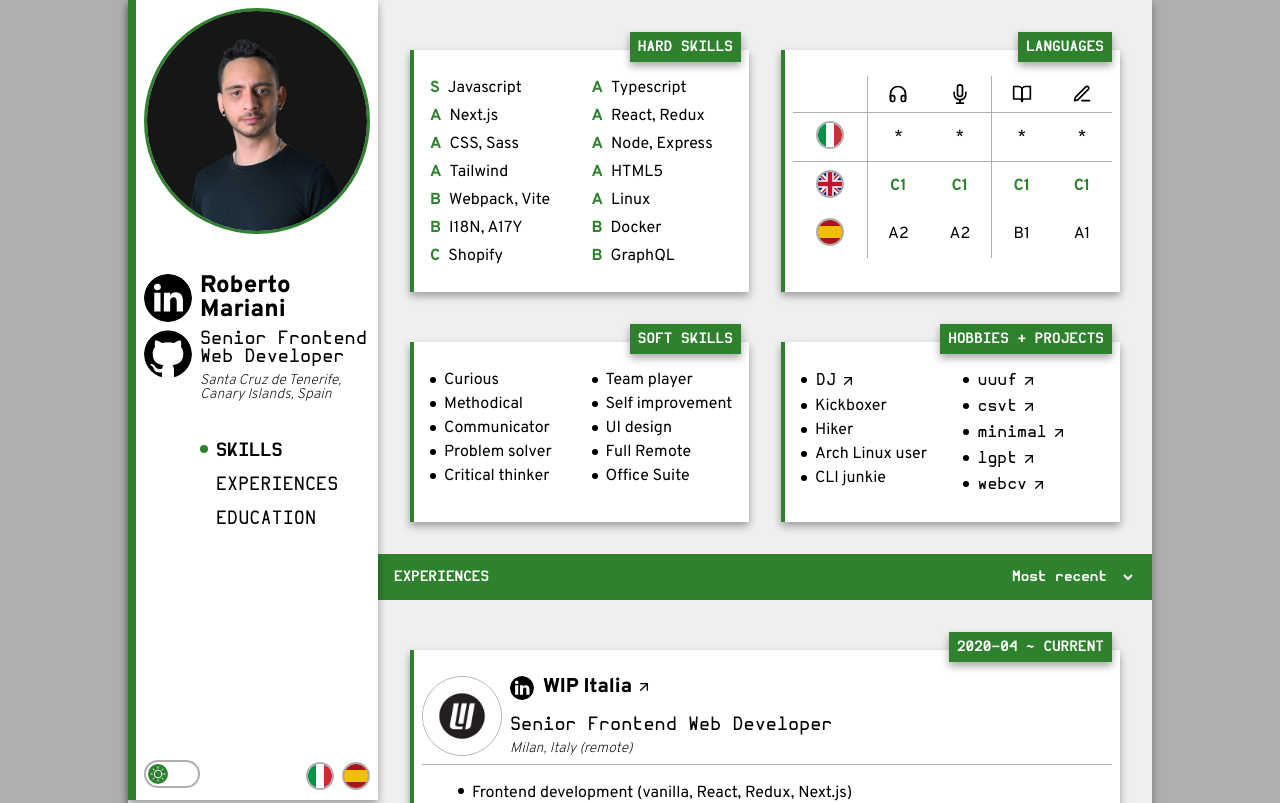
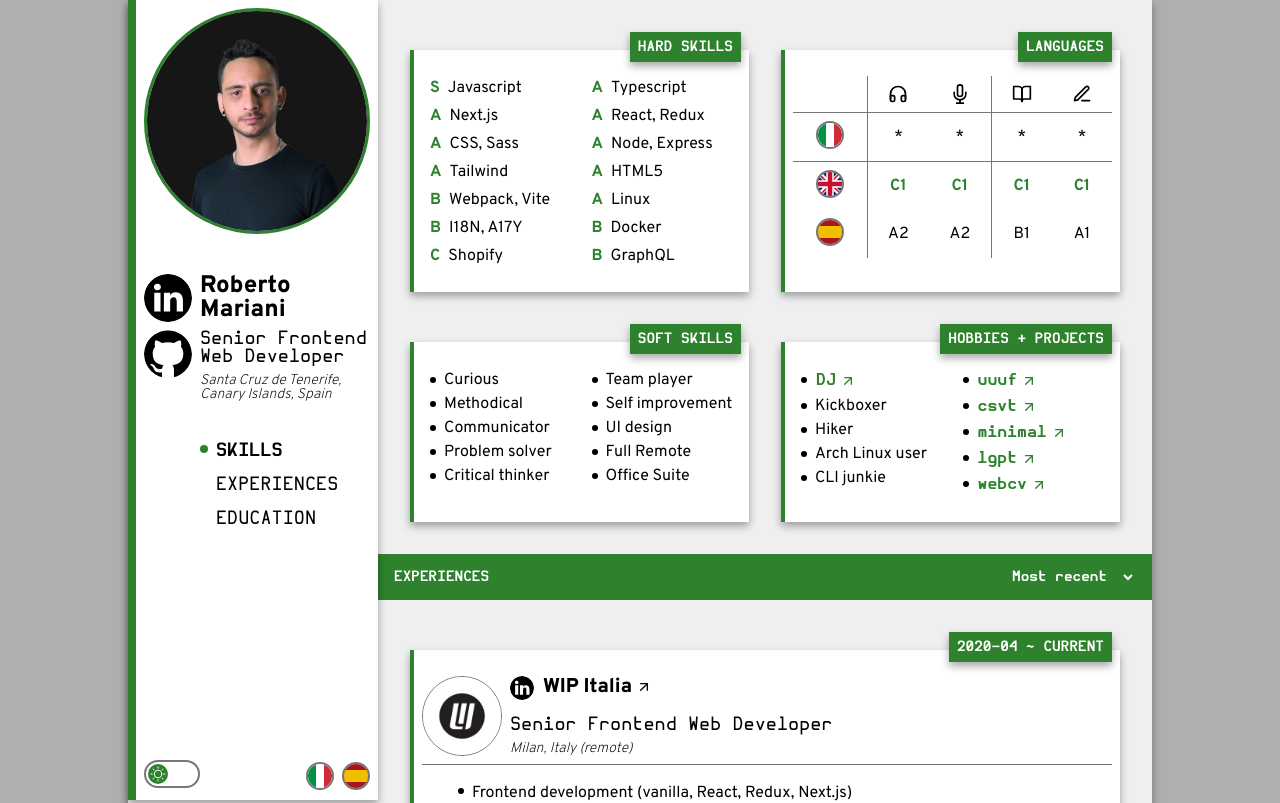
Before and after one commit to subnixr/web-cv, a Next.js app: page /en#skills in a window 1280 px wide. Shown: the top 803 px of the page. Built offline with nearby package versions, Linux system fonts and the light colour scheme.

Commit message:
fix colors

```diff
--- a/src/app/[locale]/ui/CVNav.tsx
+++ b/src/app/[locale]/ui/CVNav.tsx
@@ -26,8 +26,8 @@ export default function CVNav({ className, onClick }: NavProps) {
                                 'flex items-center',
                                 'font-alt text-500 uppercase',
                                 'appearance-none outline-none',
-                                'hover:font-bold',
-                                'focus:font-bold',
+                                'hover:text-primary hover:font-bold',
+                                'focus:text-primary focus:font-bold',
                                 {
                                     'font-bold': current === section,
                                 },
--- a/src/components/base/useTheme.tsx
+++ b/src/components/base/useTheme.tsx
@@ -41,7 +41,6 @@ export function ThemeProvider({ children }) {
         (theme: Theme) => {
             document.documentElement.dataset.theme = theme;
             localStorage.setItem('theme', theme);
-            console.log('wrote theme', theme);
             _setTheme(theme);
         },
         [_setTheme],
--- a/src/styles/components/skills.css
+++ b/src/styles/components/skills.css
@@ -21,6 +21,12 @@
     grid-area: proj;
 }
 
+.skills__proj .cta {
+    @apply text-primary hover:text-primary focus:text-primary;
+    @apply hover:border-b-primary focus:border-b-primary;
+    @apply font-[600];
+}
+
 @media screen and (max-width: 1023px) {
     .skills {
         grid-template-areas:
--- a/src/styles/themes.css
+++ b/src/styles/themes.css
@@ -5,7 +5,7 @@
     --theme-color-bg: #ffffff;
     --theme-color-fg: #000000;
     --theme-color-fgAlt: #ffffff;
-    --theme-color-border: #afafaf;
+    --theme-color-border: #777777;
 
     --theme-color-shadow: #00000059;
     --theme-color-modal-backdrop: #000000ae;
@@ -19,10 +19,10 @@
 
 html[data-theme='dark'] {
     --theme-color-primary: #2e822e;
-    --theme-color-wallpaper: #101010;
+    --theme-color-wallpaper: #000000;
     --theme-color-wallpaper2: #101010;
     --theme-color-bg: #202020;
     --theme-color-fg: #ffffff;
     --theme-color-fgAlt: #ffffff;
-    --theme-color-border: #afafaf;
+    --theme-color-border: #777777;
 }
```
